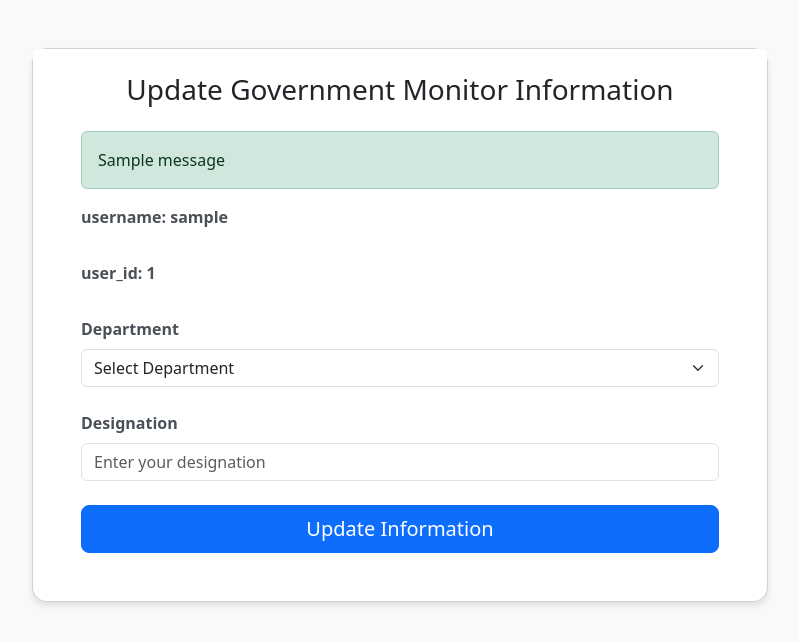
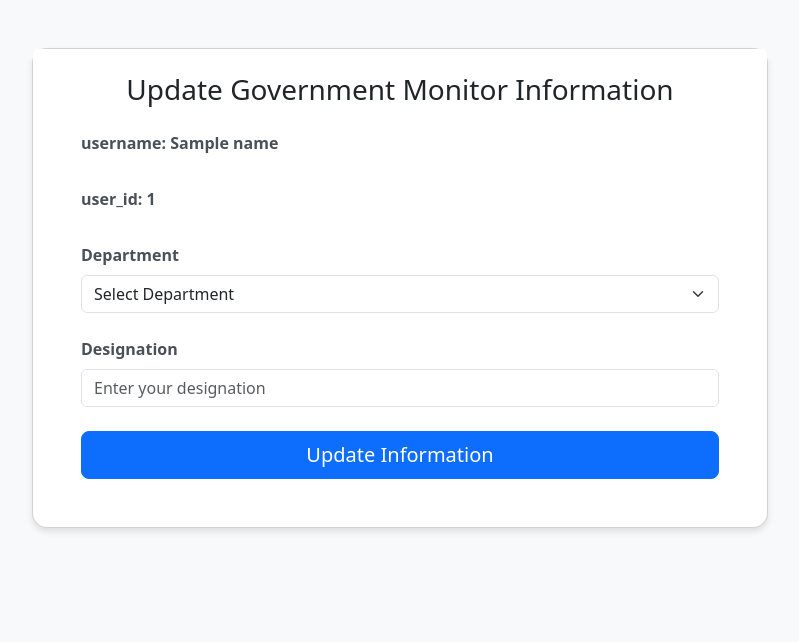
Before and after one commit to nishnath-209/GPMS, a Django app: template tsmgp/user/templates/user/ge_update.html in a window 1280 px wide. Shown: the part 56-698 px from the top of the page, without its empty margins (240-1039 px from the left). Run offline with Django 4.2, Linux system fonts and the light colour scheme; the template is opened without the code that fills it: most values are stand-ins (such as "Sample title", 1, 10 or a date in 2020); one stand-in notice (Sample message) is shown.

Commit message:
fixed username bug

```diff
--- a/tsmgp/user/templates/user/ge_update.html
+++ b/tsmgp/user/templates/user/ge_update.html
@@ -49,17 +49,8 @@
                         <form method="POST" action="{% url 'ge_update' user_id=user_id %}">
                             {% csrf_token %}
 
-                            <!-- Success/Error Messages -->
-                            {% if messages %}
-                            {% for message in messages %}
-                            <div class="alert {% if message.tags %}alert-{{ message.tags }}{% endif %}">
-                                {{ message }}
-                            </div>
-                            {% endfor %}
-                            {% endif %}
-
                             <div class="mb-4">
-                                <label for="designation" class="form-label">username: {{username}}</label>
+                                <label for="designation" class="form-label">username: {{name}}</label>
                             </div>
 
                             <div class="mb-4">
```
Also changed, not shown: tsmgp/user/templates/user/pe_update.html (+1 -10 lines).
